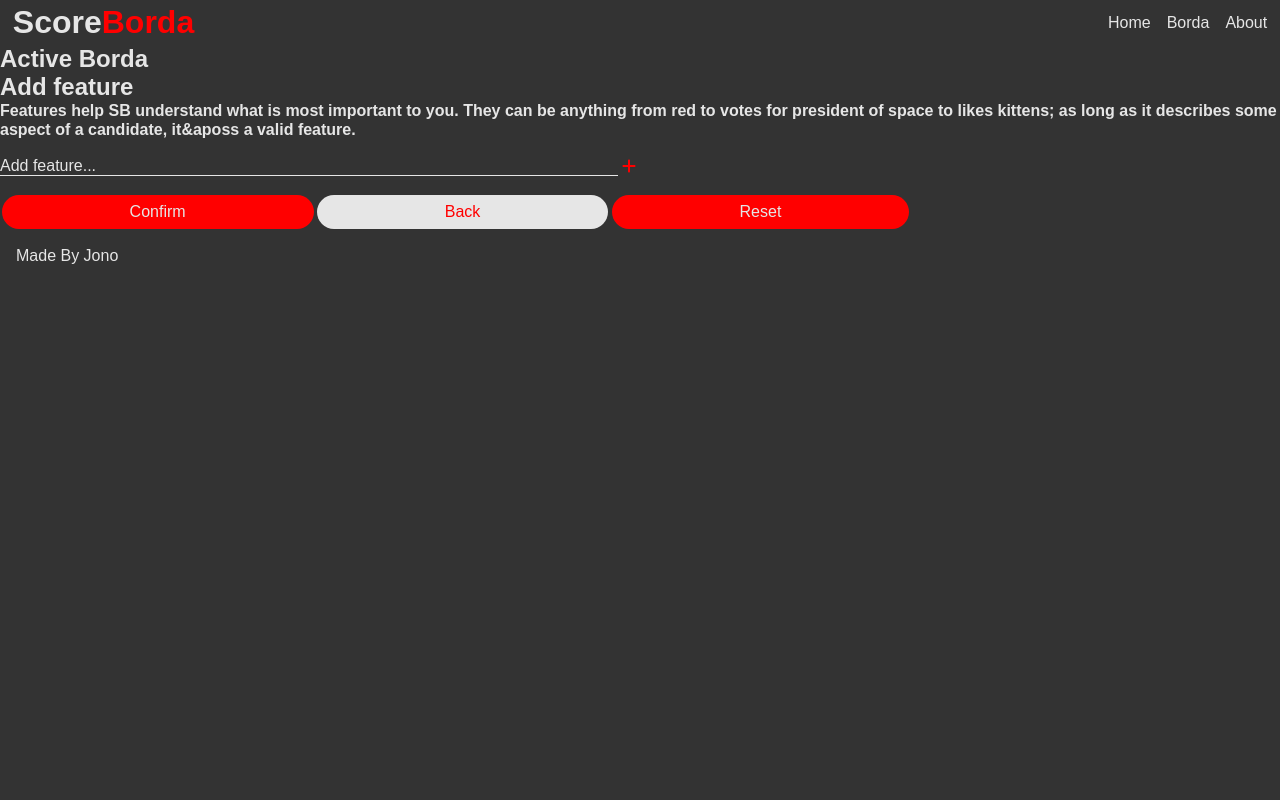
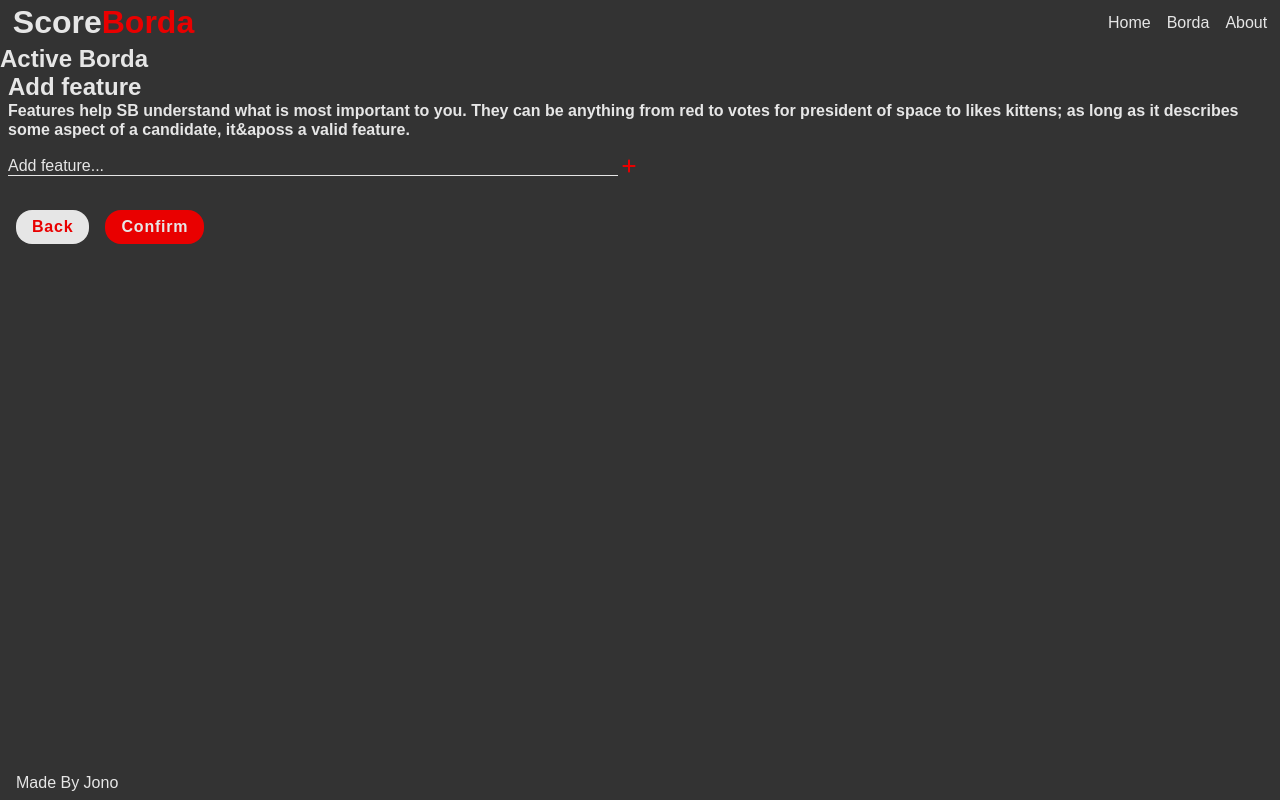
Before and after one commit to JonoAugustine/ScoreBorda, a Next.js app: page /borda in a window 1280 px wide. Built offline with nearby package versions, Linux system fonts and the light colour scheme.

Commit message:
feat: styling improvements

```diff
--- a/src/app/(site)/borda/page.tsx
+++ b/src/app/(site)/borda/page.tsx
@@ -37,7 +37,6 @@ export default function BordaPage() {
             }
             confirm={confirm}
             back={back}
-            reset={reset}
           />
         )
       // TODO case BordaState.CONFIRM:
@@ -57,7 +56,6 @@ export default function BordaPage() {
             }
             confirm={confirm}
             back={back}
-            reset={reset}
           />
         )
       default:
--- a/src/components/EntitySetup.tsx
+++ b/src/components/EntitySetup.tsx
@@ -13,8 +13,6 @@ type EntitySetupProps = {
   confirm: () => void
   /** The function to go back to the previous state */
   back: () => void
-  /** The function to reset the setup */
-  reset: () => void
 }
 
 export default function EntitySetup(props: EntitySetupProps) {
@@ -25,11 +23,10 @@ export default function EntitySetup(props: EntitySetupProps) {
     removeEntity,
     confirm,
     back,
-    reset,
   } = props
 
   return (
-    <div>
+    <div className="page entity-setup">
       <header>
         <h2>
           <span>Add </span>
@@ -39,8 +36,8 @@ export default function EntitySetup(props: EntitySetupProps) {
           <p>
             Features help SB understand what is most important to you. They can
             be anything from red to votes for president of space to likes
-            kittens; as long as it describes some aspect of a candidate, it&aposs a
-            valid feature.
+            kittens; as long as it describes some aspect of a candidate,
+            it&aposs a valid feature.
           </p>
         ) : (
           <p>
@@ -56,9 +53,12 @@ export default function EntitySetup(props: EntitySetupProps) {
         add={addEntity}
         remove={removeEntity}
       />
-      <button onClick={confirm}>Confirm</button>
-      <button onClick={back} className="invert">Back</button>
-      <button onClick={reset}>Reset</button>
+      <div className="progress-buttons">
+        <button onClick={back} className="invert">
+          Back
+        </button>
+        <button onClick={confirm}>Confirm</button>
+      </div>
     </div>
   )
 }
--- a/src/style/_root.scss
+++ b/src/style/_root.scss
@@ -10,19 +10,11 @@
 }
 
 html,
-body,
-#root,
-.app {
-  height: 100%;
+body {
+  height: 100vh;
   color: $c-text;
   background-color: $c-bg;
   font-family: Arial, sans-serif;
-}
-
-.app {
-  position: relative;
-  display: flex;
-  flex-direction: column;
 }
 
 p {
--- a/src/style/components/_button.scss
+++ b/src/style/components/_button.scss
@@ -2,11 +2,14 @@
 @use "../mixins" as *;
 
 button {
-  padding: 0.5rem 10%;
+  padding: 0.5rem 1rem;
   margin: $margin;
-  border-radius: 3rem;
+  border-radius: 1rem;
 
   font-size: 1rem;
+  font-weight: bold;
+  letter-spacing: 0.05rem;
+
   background-color: $c-main;
   color: $c-text;
   cursor: pointer;
@@ -29,6 +32,16 @@ button {
     }
   }
 
+  &.accent {
+    color: $c-text;
+    background: $c-accent;
+  }
+
+  &.warn {
+    color: $c-text;
+    background: black;
+  }
+
   &:hover {
     background-color: lighten($c-main, 3%);
     transform: translateY(-5%);
--- a/src/style/components/_footer.scss
+++ b/src/style/components/_footer.scss
@@ -1,6 +1,9 @@
 @use "../variables" as *;
 
 footer.page-footer {
+  position: fixed;
+  bottom: 0;
+
   padding: 1rem 0 0.5rem 1rem;
 
   a {
--- a/src/style/components/_header.scss
+++ b/src/style/components/_header.scss
@@ -6,6 +6,7 @@ nav.navbar {
   justify-content: space-between;
   align-items: center;
   padding: 0.5vh 1vw;
+  max-width: 100vw;
 
   header.page-header {
     display: flex;
--- /dev/null
+++ b/src/style/pages/_entitysetup.scss
@@ -0,0 +1,19 @@
+@use "page" as *;
+@use "../variables" as *;
+@use "../mixins" as *;
+
+.page.entity-setup {
+  @include page;
+
+  .progress-buttons {
+    display: flex;
+    justify-content: space-between;
+    margin-top: 1rem;
+    width: fit-content;
+
+    button {
+      width: fit-content;
+      margin: 0 0.5rem;
+    }
+  }
+}
--- a/src/style/pages/_home.scss
+++ b/src/style/pages/_home.scss
@@ -13,8 +13,8 @@
 
   header {
     width: 100%;
-    flex-basis: 30%;
     text-align: center;
+    padding-bottom: 2vh;
 
     h1 {
       margin: 5% 0;
--- a/src/style/pages/_index.scss
+++ b/src/style/pages/_index.scss
@@ -1,2 +1,3 @@
 @use "home";
 @use "borda";
+@use "entitysetup";
--- a/src/style/variables/_colors.scss
+++ b/src/style/variables/_colors.scss
@@ -1,5 +1,5 @@
 $c-bg: hsl(0, 0%, 20%);
-$c-main: hsla(360, 100%, 50%);
+$c-main: rgb(233, 0, 0);
 $c-accent: hsl(215, 69%, 49%);
 $c-text: hsl(0, 0%, 90%);
 $shadow: hsla(0, 0%, 0%, 50%);
```
